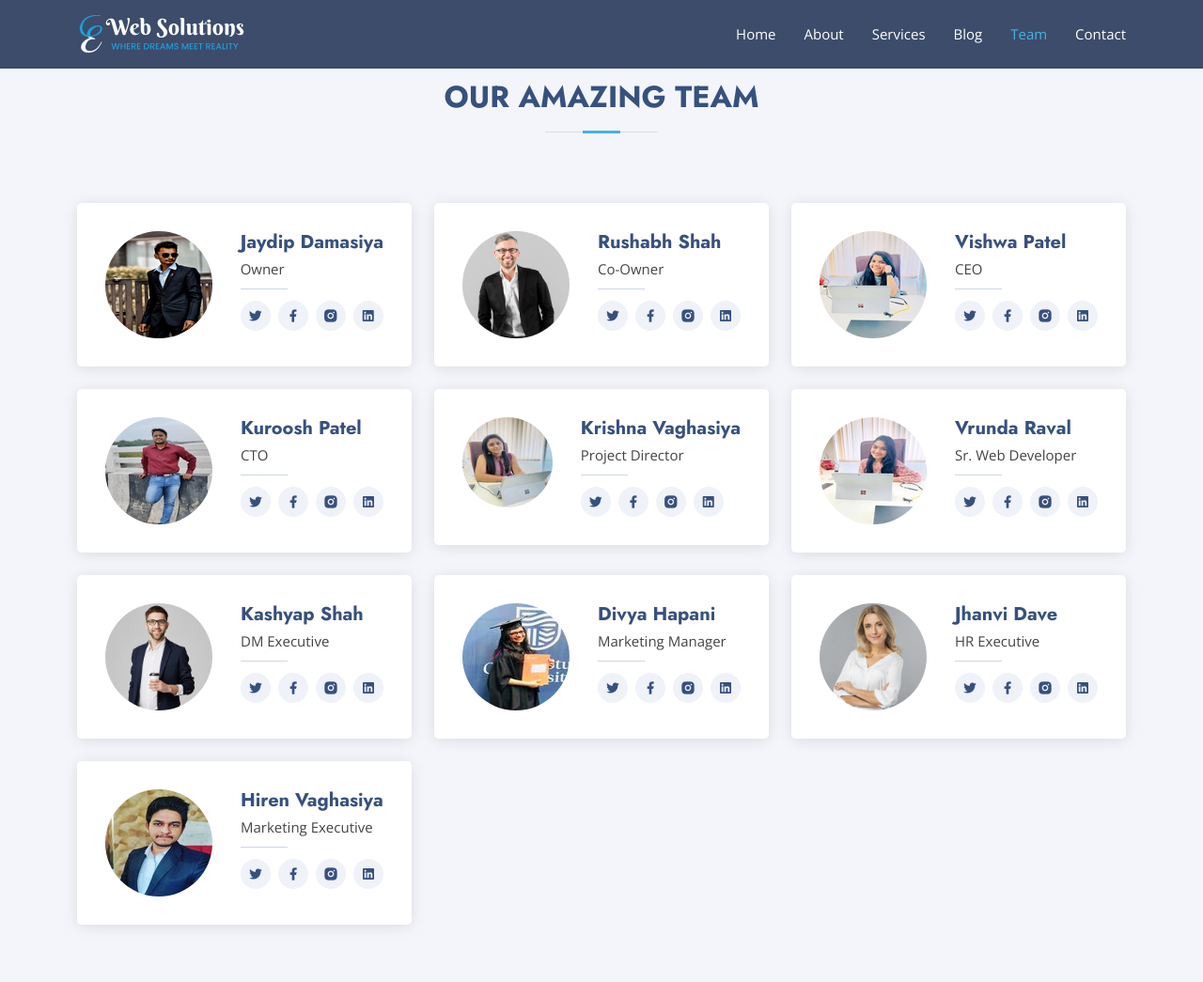
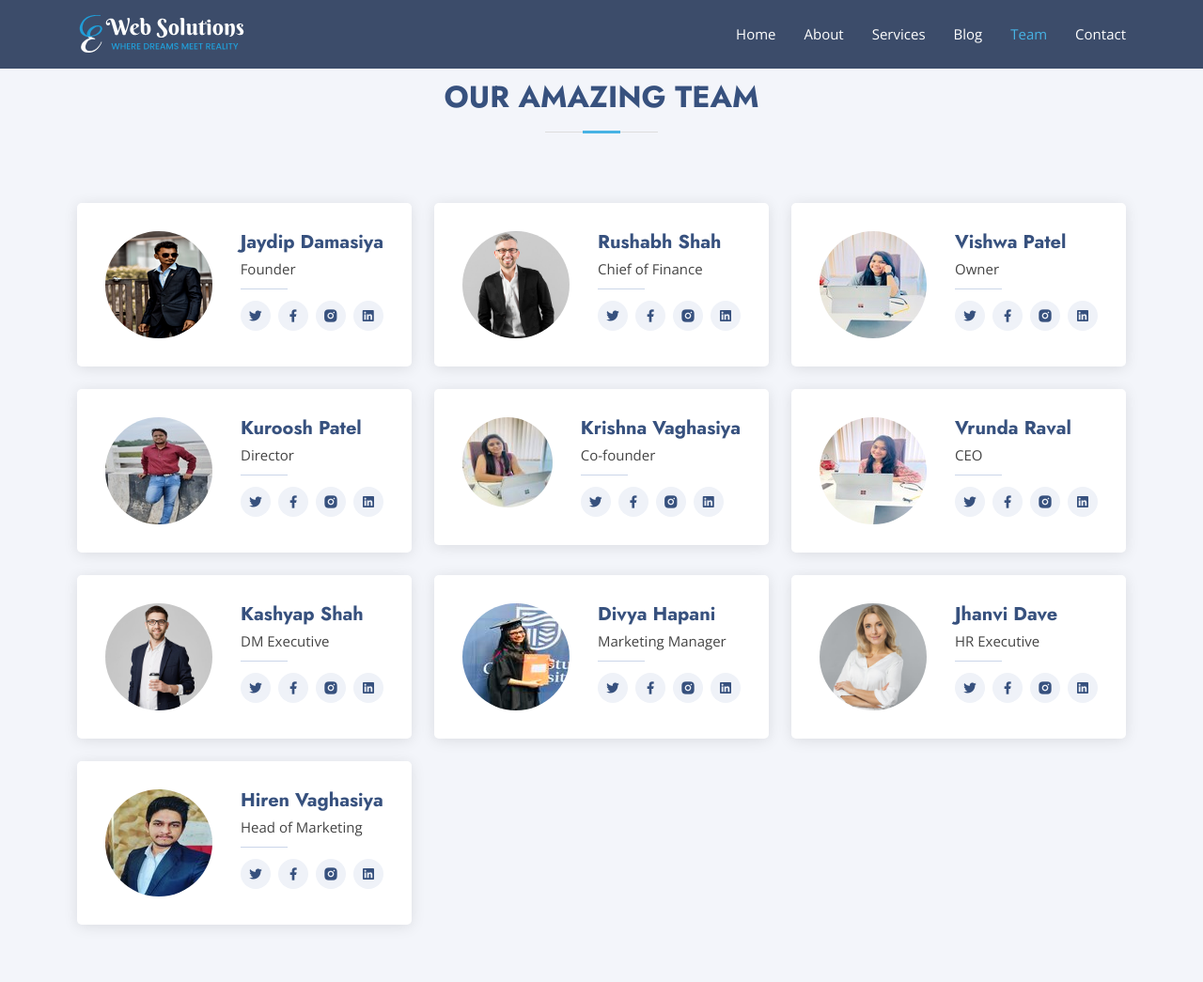
Before and after one commit to kurooshptl/E6WebSolutions, a Laravel app: page /team in a window 1280 px wide. Shown: the top 1045 px of the page at 94% size. Run offline with Laravel 8, Linux system fonts and the light colour scheme; style sheets or scripts are compiled from the project's sources.

Commit message:
Changed the roles

```diff
--- a/resources/views/team.blade.php
+++ b/resources/views/team.blade.php
@@ -12,7 +12,7 @@
                         <div class="pic"><img src="{{asset('img/team/Jaydip.png')}}" class="img-fluid" alt=""></div>
                         <div class="member-info">
                             <h4>Jaydip Damasiya</h4>
-                            <span>Owner</span>
+                            <span>Founder</span>
 
                             <div class="social">
                                 <a href="https://twitter.com/jay54218"><i class="ri-twitter-fill"></i></a>
@@ -28,7 +28,7 @@
                         <div class="pic"><img src="{{asset('img/team/team-1.jpg')}}" class="img-fluid" alt=""></div>
                         <div class="member-info">
                             <h4>Rushabh Shah</h4>
-                            <span>Co-Owner</span>
+                            <span>Chief of Finance</span>
 
                             <div class="social">
                                 <a href=""><i class="ri-twitter-fill"></i></a>
@@ -45,7 +45,7 @@
                         <div class="pic"><img src="{{asset('img/team/vishwa-team.jpg')}}" class="img-fluid" alt=""></div>
                         <div class="member-info">
                             <h4>Vishwa Patel</h4>
-                            <span>CEO</span>
+                            <span>Owner</span>
 
                             <div class="social">
                                 <a href=""><i class="ri-twitter-fill"></i></a>
@@ -62,7 +62,7 @@
                         <div class="pic"><img src="{{asset('img/team/kuroosh-team.jpg')}}" class="img-fluid" alt=""></div>
                         <div class="member-info">
                             <h4>Kuroosh Patel</h4>
-                            <span>CTO</span>
+                            <span>Director</span>
 
                             <div class="social">
                                 <a href="https://twitter.com/Kuroosh2"><i class="ri-twitter-fill"></i></a>
@@ -79,7 +79,7 @@
                         <div class="pic"><img src="{{asset('img/team/krishna-team.jpg')}}" class="img-fluid" alt=""></div>
                         <div class="member-info">
                             <h4>Krishna Vaghasiya</h4>
-                            <span>Project Director</span>
+                            <span>Co-founder</span>
 
                             <div class="social">
                                 <a href=""><i class="ri-twitter-fill"></i></a>
@@ -97,7 +97,7 @@
                         <div class="pic"><img src="{{asset('img/team/vrunda-team.jpg')}}" class="img-fluid" alt=""></div>
                         <div class="member-info">
                             <h4>Vrunda Raval</h4>
-                            <span>Sr. Web Developer</span>
+                            <span>CEO</span>
 
                             <div class="social">
                                 <a href=""><i class="ri-twitter-fill"></i></a>
@@ -165,7 +165,7 @@
                         <div class="pic"><img src="{{asset('img/team/Hiren-team.jpg')}}" class="img-fluid" alt=""></div>
                         <div class="member-info">
                             <h4>Hiren Vaghasiya</h4>
-                            <span>Marketing Executive</span>
+                            <span>Head of Marketing</span>
 
                             <div class="social">
                                 <a href=""><i class="ri-twitter-fill"></i></a>
```
